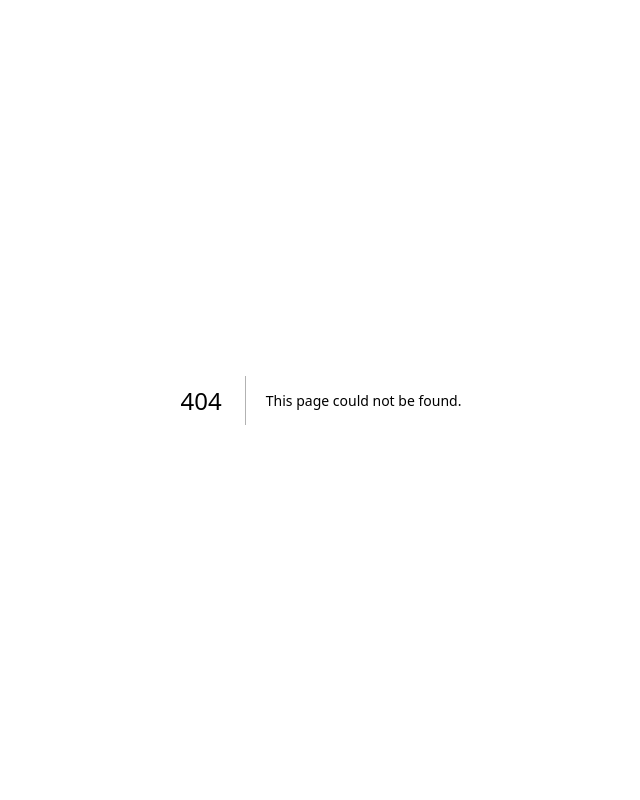
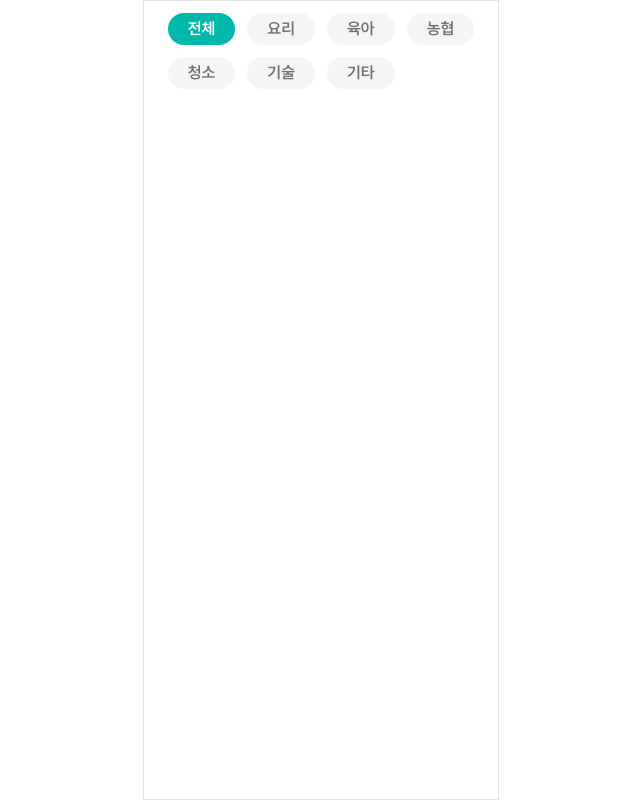
Before and after one commit to hana-harmoney/frontend, a Next.js app: page /jobs in a window 1280 px wide. Before the commit this address had no page. Shown: the whole page, without its empty margins (319-959 px from the left). Built offline with nearby package versions, Linux system fonts and the light colour scheme.

Commit message:
[#4] style: 배지 컴포넌트 및 색상 추가

```diff
--- a/src/app/globals.css
+++ b/src/app/globals.css
@@ -67,6 +67,18 @@
   }
 }
 
+html,
+body {
+  max-width: 768px;
+  margin: 0 auto;
+  min-height: 100vh;
+  overflow-y: scroll;
+  word-break: keep-all;
+}
+* {
+  box-sizing: border-box;
+}
+
 body {
   background: var(--background);
   color: var(--foreground);
@@ -109,6 +121,22 @@ body {
   --color-sidebar-accent-foreground: var(--sidebar-accent-foreground);
   --color-sidebar-border: var(--sidebar-border);
   --color-sidebar-ring: var(--sidebar-ring);
+
+  /*  Figma  */
+  --color-hana-green: var(--hana-green);
+  --color-hana-green-light: var(--hana-green-light);
+  --color-hana-mint: var(--hana-mint);
+  --color-gray: var(--gray);
+  --color-main: var(--main);
+  --color-text: var(--text);
+  --color-text-2: var(--text-2);
+  --color-teduri: var(--teduri);
+  --color-dark-gray: var(--dark-gray);
+  --color-blue: var(--blue);
+  --color-dark-green: var(--dark-green);
+  --color-hana-red: var(--hana-red);
+  --color-subtitle: var(--subtitle);
+  --color-gray-3: var(--gray-3);
 }
 
 :root {
@@ -144,6 +172,21 @@ body {
   --sidebar-accent-foreground: oklch(0.205 0 0);
   --sidebar-border: oklch(0.922 0 0);
   --sidebar-ring: oklch(0.708 0 0);
+
+  --hana-green: oklch(0.629 0.123 199.9);
+  --hana-green-light: oklch(0.965 0.014 211.4);
+  --hana-mint: oklch(0.956 0.022 151.6);
+  --gray: oklch(0.351 0.032 266.6);
+  --main: oklch(0.696 0.142 185.7);
+  --text: oklch(0.173 0.004 285);
+  --text-2: oklch(0.725 0.003 277.6);
+  --teduri: oklch(0.859 0.004 277.6);
+  --dark-gray: oklch(0.356 0.027 268.1);
+  --blue: oklch(0.452 0.313 263.2);
+  --dark-green: oklch(0.569 0.093 187.9);
+  --hana-red: oklch(0.525 0.234 29.7);
+  --subtitle: oklch(0.553 0.004 277.7);
+  --gray-3: oklch(0.971 0.003 264.7);
 }
 
 .dark {
--- /dev/null
+++ b/src/app/jobs/page.tsx
@@ -0,0 +1,32 @@
+'use client';
+import Badge from '@/components/common/badge';
+const JobsPage = () => {
+  const gun = () => {
+    console.log('gml');
+  };
+  const badgeData = [
+    { text: '전체', active: true },
+    { text: '요리', active: false },
+    { text: '육아', active: false },
+    { text: '농협', active: false },
+    { text: '청소', active: false },
+    { text: '기술', active: false },
+    { text: '기타', active: false },
+  ];
+  return (
+    <div className="flex flex-col items-center gap-9 border px-6 py-3">
+      <div className="grid grid-cols-4 gap-3">
+        {badgeData.map((item) => (
+          <Badge
+            key={item.text}
+            active={item.active}
+            text={item.text}
+            onClick={() => console.log(item.text)}
+          />
+        ))}
+      </div>
+      <div></div>
+    </div>
+  );
+};
+export default JobsPage;
--- /dev/null
+++ b/src/components/common/badge.tsx
@@ -0,0 +1,20 @@
+'use client';
+// 사용방법
+// <Badge active={true} text="전체" onClick={() => console.log('gun')} />
+
+type BadgeProps = {
+  active: boolean;
+  text: string;
+  onClick: () => void;
+};
+const Badge = ({ active, text, onClick }: BadgeProps) => {
+  return (
+    <div
+      className={`${active ? 'bg-main text-white' : 'bg-gray-3 text-subtitle'} max-w-20 rounded-3xl px-5 py-1 font-semibold`}
+      onClick={onClick}
+    >
+      {text}
+    </div>
+  );
+};
+export default Badge;
--- /dev/null
+++ b/src/components/jobs/card.tsx
@@ -0,0 +1,7 @@
+const Card = () => {
+  return (
+    <div className="border-teduri flex flex-col rounded-2xl">
+      <div className="border-bottom border-teduri flex items-center justify-center"></div>
+    </div>
+  );
+};
```
